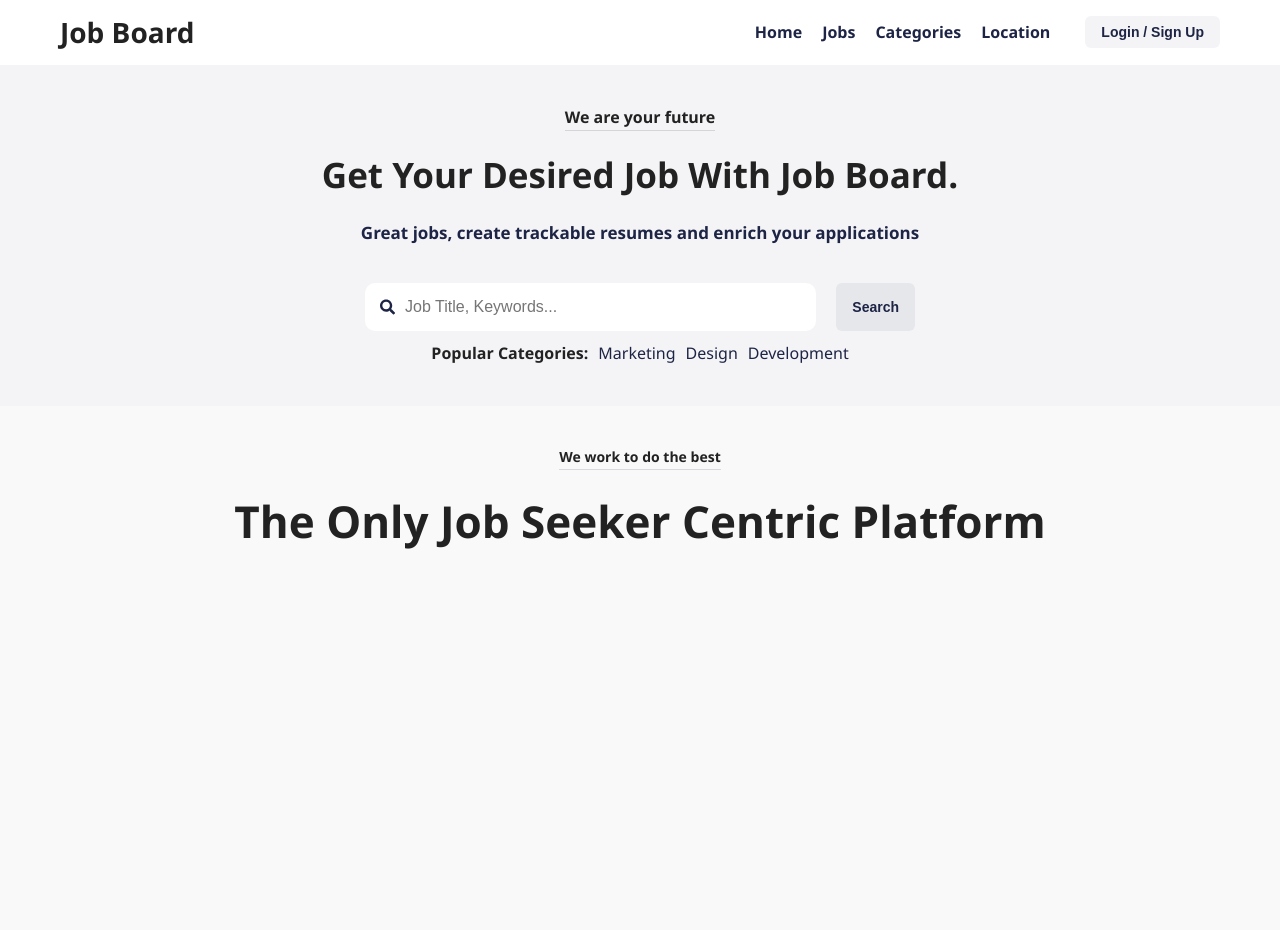
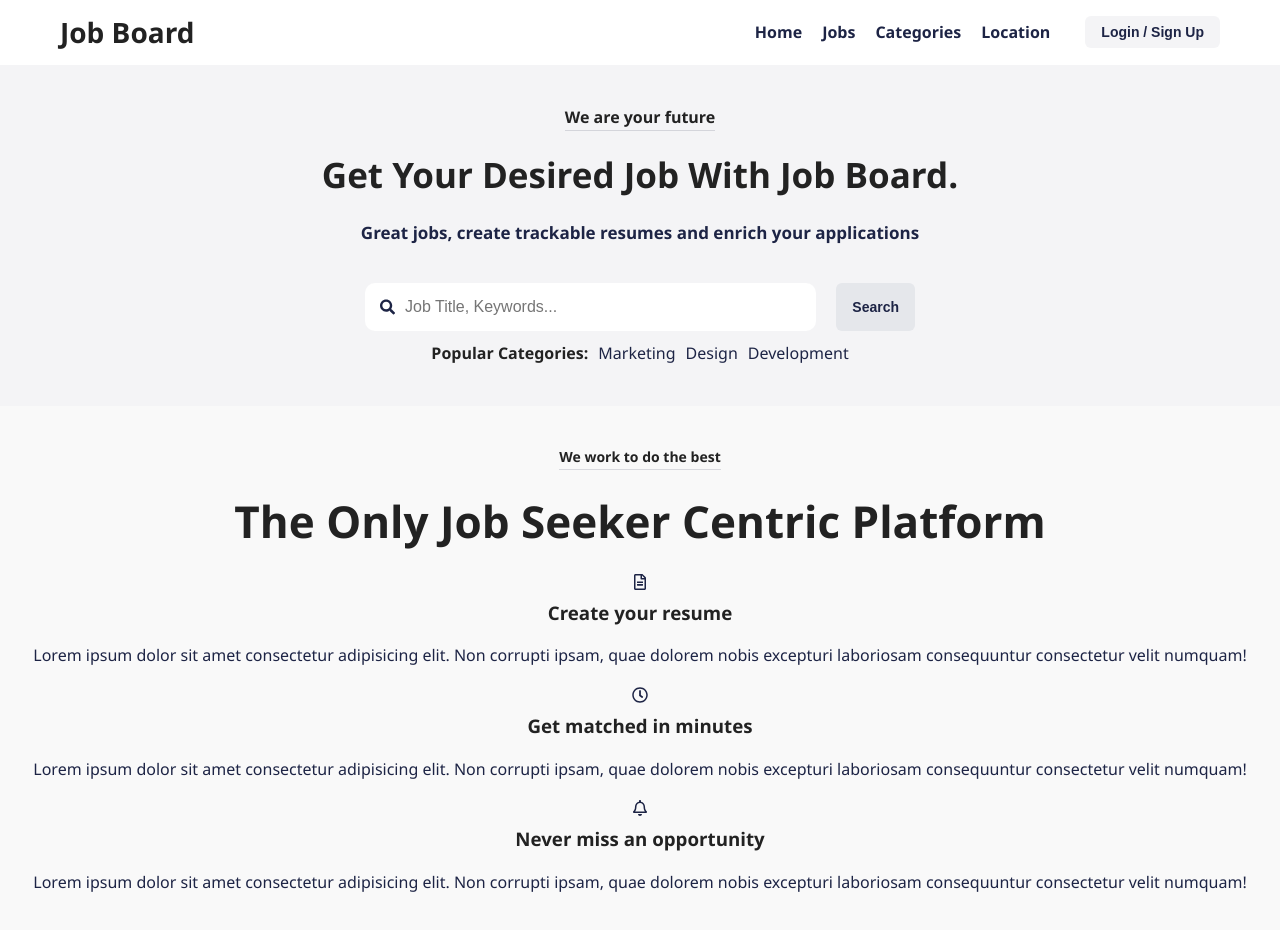
Before and after one commit to Jon-Felipe/Job-Board-React, a React (Vite) app: page / in a window 1280 px wide. Shown: the top 930 px of the page. Before the commit the page ends 800 px from the top, so only its background shows below. Built offline with nearby package versions, Linux system fonts and the light colour scheme.

Commit message:
display about section features

```diff
--- a/src/components/About/About.tsx
+++ b/src/components/About/About.tsx
@@ -1,10 +1,31 @@
 import styles from './About.module.css';
+import { FaRegFileAlt, FaRegClock, FaRegBell } from 'react-icons/fa';
+
+// components
+import FeatureCard from '../ui/FeatureCard/FeatureCard';
 
 function About() {
   return (
     <section className={styles.about}>
       <h4 className={styles.title}>We work to do the best</h4>
       <h1 className={styles.subtitle}>The Only Job Seeker Centric Platform</h1>
+      <div className={styles.features}>
+        <FeatureCard
+          icon={<FaRegFileAlt />}
+          title='Create your resume'
+          text='Lorem ipsum dolor sit amet consectetur adipisicing elit. Non corrupti ipsam, quae dolorem nobis excepturi laboriosam consequuntur consectetur velit numquam!'
+        />
+        <FeatureCard
+          icon={<FaRegClock />}
+          title='Get matched in minutes'
+          text='Lorem ipsum dolor sit amet consectetur adipisicing elit. Non corrupti ipsam, quae dolorem nobis excepturi laboriosam consequuntur consectetur velit numquam!'
+        />
+        <FeatureCard
+          icon={<FaRegBell />}
+          title='Never miss an opportunity'
+          text='Lorem ipsum dolor sit amet consectetur adipisicing elit. Non corrupti ipsam, quae dolorem nobis excepturi laboriosam consequuntur consectetur velit numquam!'
+        />
+      </div>
     </section>
   );
 }
```
